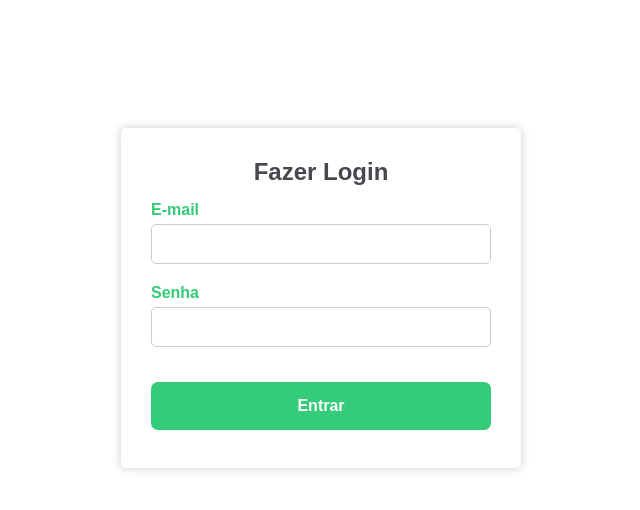
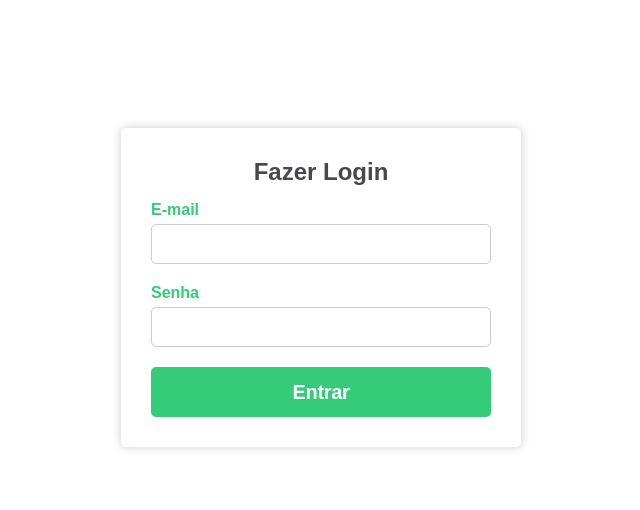
Before and after one commit to PauloSanches12/garupa-teste, a React (Create React App) app in the folder frontend/: page /login in a window 1280 px wide. Shown: the top 510 px of the page, without its empty margins (319-959 px from the left). Built offline with nearby package versions, Linux system fonts and the light colour scheme.

Commit message:
corrigindo botão de login, corrigindo rotas, removendo component Button

```diff
--- a/frontend/src/RequestPagination/Pagination.tsx
+++ b/frontend/src/RequestPagination/Pagination.tsx
@@ -19,7 +19,7 @@ export default function Pagination() {
 
     useEffect(() => {
         const queryParams = qs.parse(location.search);
-        // const navigate = useNavigate();
+
         navigate({
             search: qs.stringify({
                 ...queryParams,
--- a/frontend/src/components/Button/index.tsx
+++ /dev/null
@@ -1,17 +0,0 @@
-import { ReactNode } from 'react';
-
-import { ButtonContainer, LabelButton } from './styles';
-
-interface ButtonProps {
-  children: ReactNode;
-}
-
-function Button({ children }: ButtonProps) {
-  return (
-    <ButtonContainer>
-      <LabelButton>{children}</LabelButton>
-    </ButtonContainer>
-  );
-};
-
-export default Button;
--- a/frontend/src/components/Button/styles.ts
+++ /dev/null
@@ -1,25 +0,0 @@
-import styled from 'styled-components';
-
-export const ButtonContainer = styled.button`
-  width: 100%;
-  cursor: pointer;
-  padding: 15px;
-  height: 100%;
-  align-items: center;
-  justify-content: center;
-  background-color: #34CB79;
-  margin-top: 15px;
-  margin-bottom: 8px;
-  border-radius: 7px;
-
-  &:hover {
-    background-color: #1eba65;
-  }
-`;
-
-export const LabelButton = styled.label`
-    font-size: 16px;
-    font-weight: bold;
-    color: #FFF;
-    cursor: pointer;
-`
--- a/frontend/src/pages/ListData/index.tsx
+++ b/frontend/src/pages/Beer-list/index.tsx
@@ -1,6 +1,6 @@
 import { useEffect } from 'react';
-import Pagination from '../../RequestPagination/Pagination';
-import useBeers from '../../RequestPagination/useBeers';
+import Pagination from '../../requestPagination/Pagination';
+import useBeers from '../../requestPagination/useBeers';
 import { Container, Div, Li, Image, ContentImage, Span, Title, ButtonPagination, ContentPagination } from './styles';
 
 function ListData() {
--- a/frontend/src/pages/ListData/styles.ts
+++ b/frontend/src/pages/Beer-list/styles.ts
@@ -36,7 +36,9 @@ export const Span = styled.span`
 
 export const Title = styled.h2`
     text-align: center;
-    color: #000;
+    font-size: 24px;
+    font-weight: bold;
+    color: #47474D;
 `;
 
 export const ButtonPagination = styled.button`
--- a/frontend/src/pages/Login/index.tsx
+++ b/frontend/src/pages/Login/index.tsx
@@ -1,7 +1,6 @@
 import React, { useCallback, useState } from 'react';
-import ButtonContainer from '../../components/Button';
-import ListData from '../ListData';
-import { ContainerLogin, TextLogin, ContainerForm, Label, Input, Form } from './styles';
+import { useNavigate } from 'react-router-dom';
+import { ContainerLogin, TextLogin, ContainerForm, Label, Input, Form, ButtonContainer } from './styles';
 
 interface InputProps {
   email: string;
@@ -9,12 +8,12 @@ interface InputProps {
 }
 
 function Login() {
+  const navigate = useNavigate();
+
   const [values, setValues] = useState<InputProps>({
     email: "",
     password: ""
   })
-
-  const [isLoggedIn, setIsLoggedIn ] = useState(false);
 
   const handleForm = (event: React.ChangeEvent<HTMLInputElement>) => {
     const { value, name } = event.target;
@@ -34,19 +33,11 @@ function Login() {
     if (!email || !password) {
       alert("Preencha todos os campos!");
 
-      setIsLoggedIn(false);
-
       return;
     }
 
-    setIsLoggedIn(true);
+    navigate("/beer-list");
   }, [values])
-
-  if (isLoggedIn) {
-    return (
-      <ListData />
-    )
-  }
 
   return (
     <ContainerLogin>
--- a/frontend/src/pages/Login/styles.ts
+++ b/frontend/src/pages/Login/styles.ts
@@ -44,3 +44,22 @@ export const Input = styled.input`
         border: 1px solid #34CB79;
     }
 `
+
+export const ButtonContainer = styled.button`
+    display: flex;
+    background-color: #34CB79;
+    border-radius: 5px;
+    height: 50px;
+    width: 340px;
+    align-items: center;
+    justify-content: center;
+    font-weight: bold;
+    font-size: 20px;
+    letter-spacing: -0.015em;
+    color: #FFF;
+    text-decoration: none;
+
+    &:hover {
+        background-color: #1eba65;
+    }
+`;
--- a/frontend/src/routes.tsx
+++ b/frontend/src/routes.tsx
@@ -1,15 +1,19 @@
 import {
     BrowserRouter as Router,
     Routes,
-    Route
+    Route,
+    Navigate
 } from "react-router-dom";
+import ListData from "./pages/Beer-list";
 import Login from "./pages/Login";
 
 export function AppRoutes() {
     return (
         <Router>
-            <Routes location="/login">
+            <Routes>
+                <Route path="/" element={<Navigate replace to="/login" />} />
                 <Route path="/login" element={<Login />} />
+                <Route path="/beer-list" element={<ListData />} />
             </Routes>
         </Router>
     )
```
